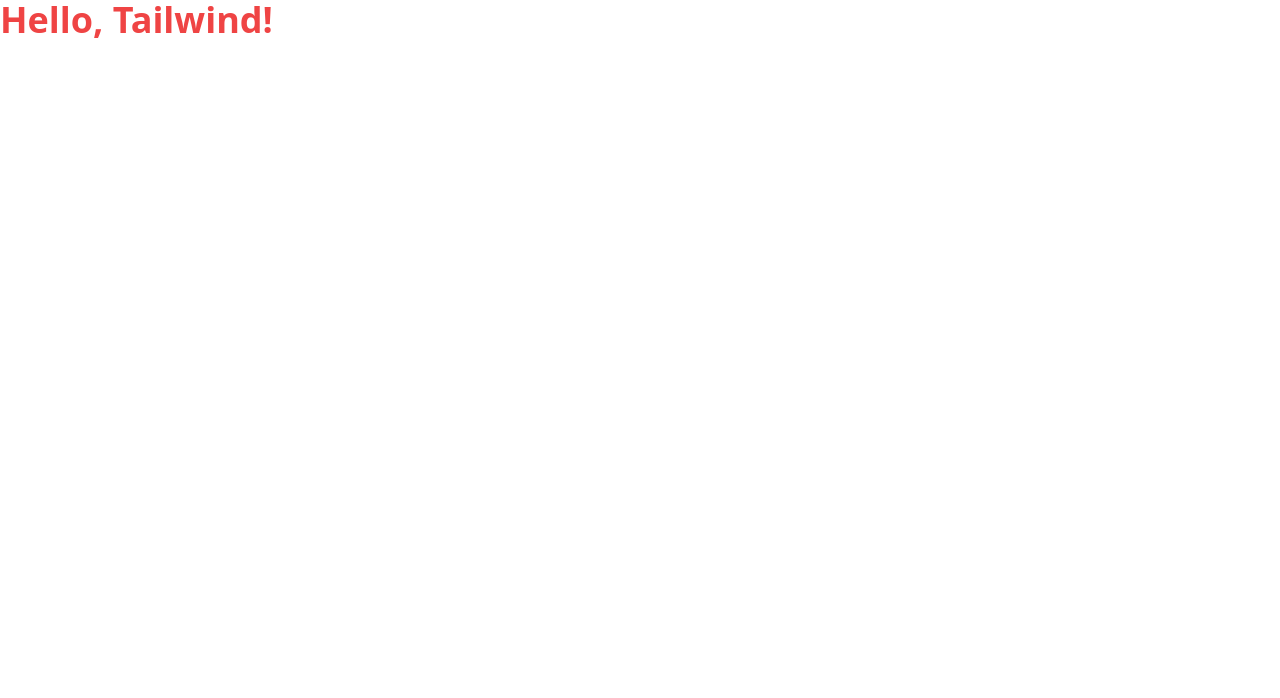
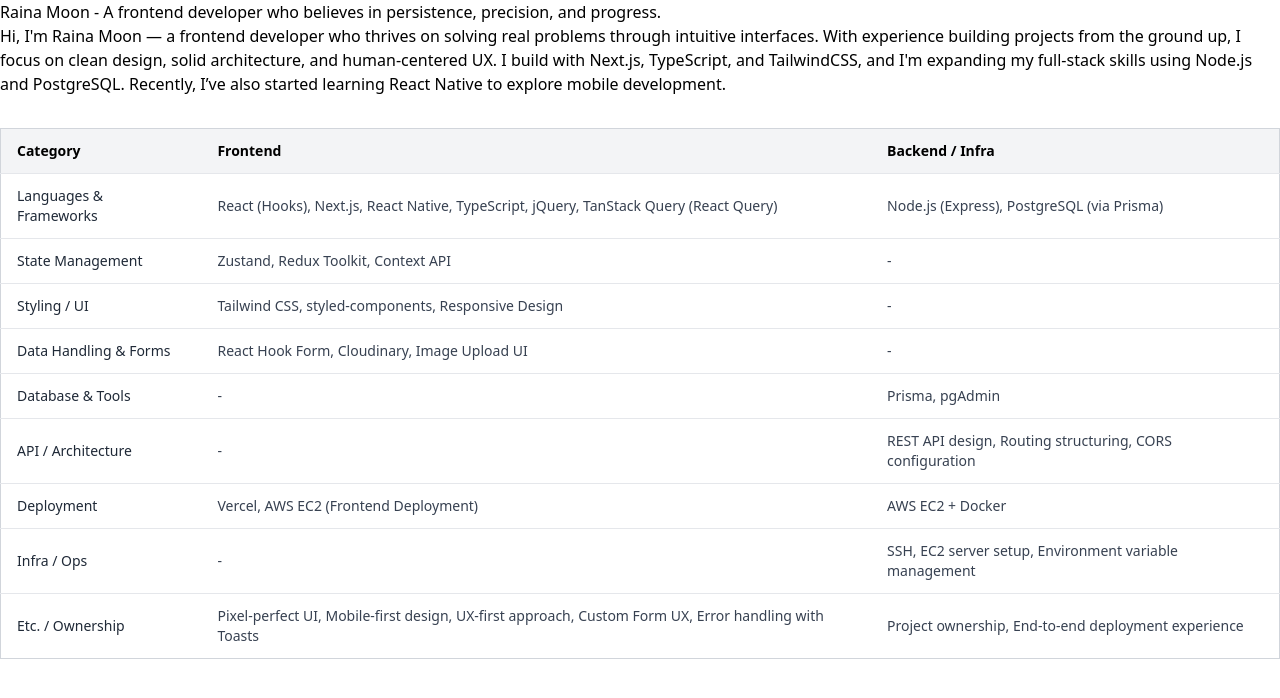
Before and after one commit to Raina-Moon/portfolio-website, a Next.js app in the folder frontend/: page / in a window 1280 px wide. Shown: the top 698 px of the page. Built offline with nearby package versions, Linux system fonts and the light colour scheme.

Commit message:
✨ feat: implement skills table and multilingual content in page component

```diff
--- a/frontend/src/app/page.tsx
+++ b/frontend/src/app/page.tsx
@@ -1,7 +1,53 @@
+"use client";
+
+import { useLanguageStore } from "@/libs/languageStore";
+import { aboutText } from "@/libs/texts/about";
+import { skillsTable } from "@/libs/texts/skills";
 import React from "react";
 
 const page = () => {
-  return <h1 className="text-4xl font-bold text-red-500">Hello, Tailwind!</h1>;
+  const { lang } = useLanguageStore();
+  const rows = skillsTable[lang];
+
+  const frontendLabel = lang === "en" ? "Frontend" : "프론트엔드";
+  const backendLabel = lang === "en" ? "Backend / Infra" : "백엔드 / 인프라";
+  const categoryLabel = lang === "en" ? "Category" : "분류";
+
+  return (
+    <>
+      <div>
+        <h1>{aboutText.title[lang]}</h1>
+        <h2>{aboutText.describe[lang]}</h2>
+      </div>
+
+      <div className="overflow-x-auto w-full mt-8">
+        <table className="min-w-full text-sm border border-gray-300">
+          <thead className="bg-gray-100">
+            <tr>
+              <th className="text-left px-4 py-3 border-b">{categoryLabel}</th>
+              <th className="text-left px-4 py-3 border-b">{frontendLabel}</th>
+              <th className="text-left px-4 py-3 border-b">{backendLabel}</th>
+            </tr>
+          </thead>
+          <tbody>
+            {rows.map((row, index) => (
+              <tr key={index} className="border-t">
+                <td className="px-4 py-3 font-medium text-gray-800">
+                  {row.category}
+                </td>
+                <td className="px-4 py-3 text-gray-700">
+                  {row.frontend.length > 0 ? row.frontend.join(", ") : "-"}
+                </td>
+                <td className="px-4 py-3 text-gray-700">
+                  {row.backend.length > 0 ? row.backend.join(", ") : "-"}
+                </td>
+              </tr>
+            ))}
+          </tbody>
+        </table>
+      </div>
+    </>
+  );
 };
 
 export default page;
```
